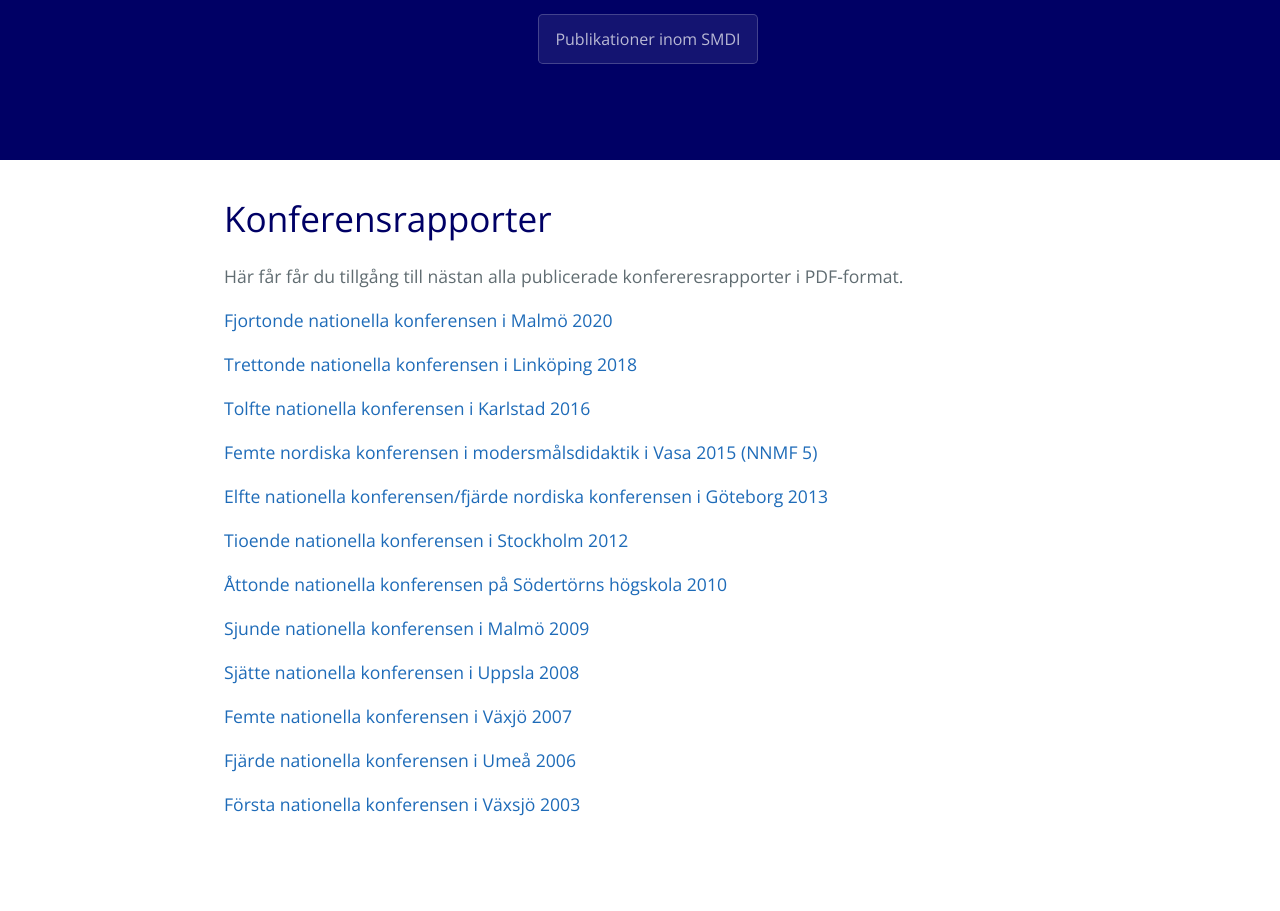
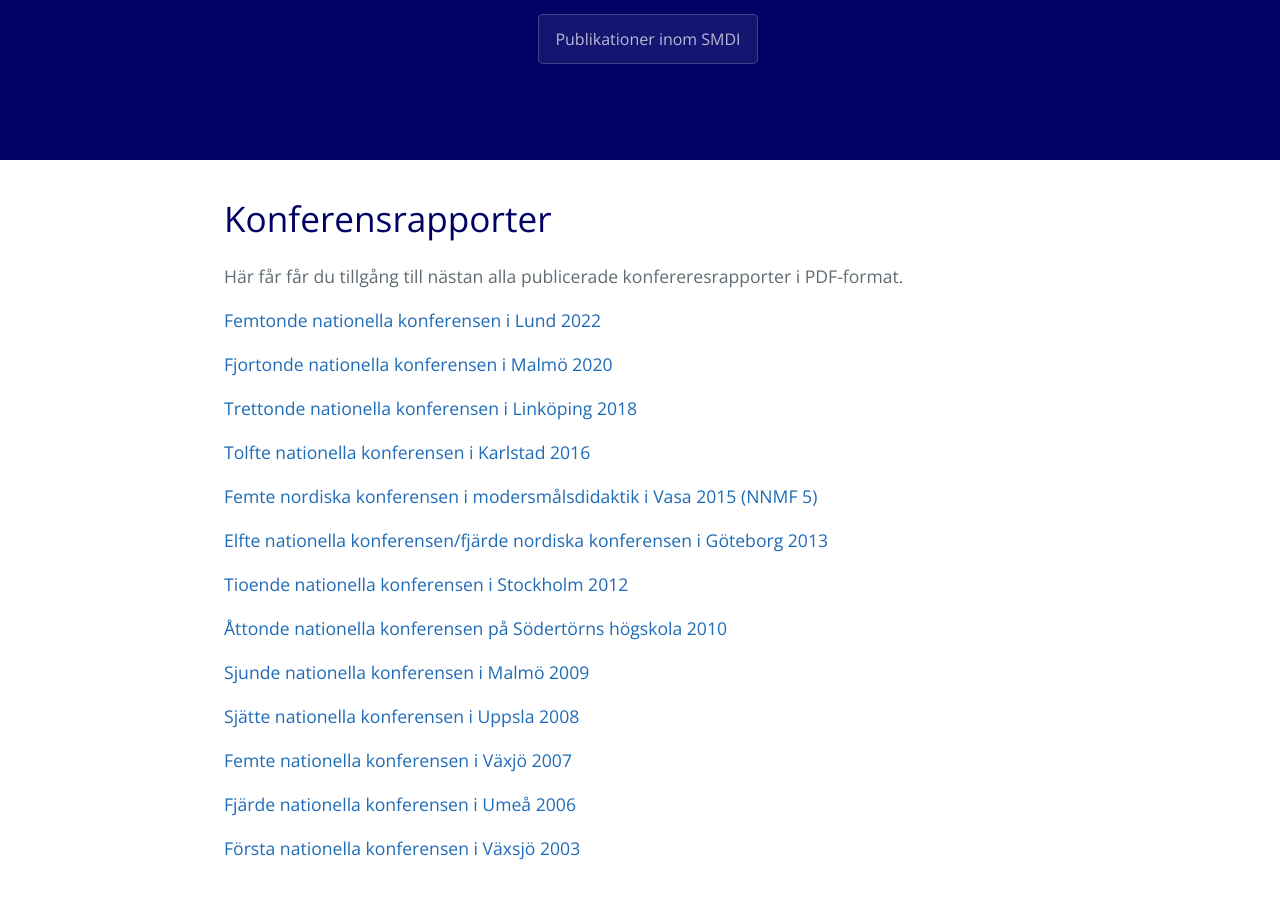
Before and after one commit to smdihemsida/smdihemsida.github.io, a Jekyll site: the page built from publikationer.md, in a window 1280 px wide. Shown: the part 362-1273 px from the top of the page. Built offline with Jekyll 4.4.1, drawn with Linux system fonts in a browser that asks for light colours; our own code applies the rules of GitHub Pages for plain Markdown files; before the commit the page ends 1229 px from its top, so only the background shows below that.

Commit message:
Update publikationer.md
Lade till femtonde konferensen i Lund

```diff
--- a/publikationer.md
+++ b/publikationer.md
@@ -7,6 +7,8 @@ Här får får du tillgång till nästan alla publicerade konfereresrapporter i
  PDF-format.
 
 
+
+[Femtonde nationella konferensen i Lund 2022](https://drive.google.com/file/d/1Tl08S6CWQCHuOL4jHBsVglmzZtKCFCZP/view?usp=drive_link)
 
 [Fjortonde nationella konferensen i Malmö 2020](https://drive.google.com/file/d/1mxyN-Mla0Pj14a8JCIiIv_vqjeM_PER-/view?usp=sharing)
 
```
